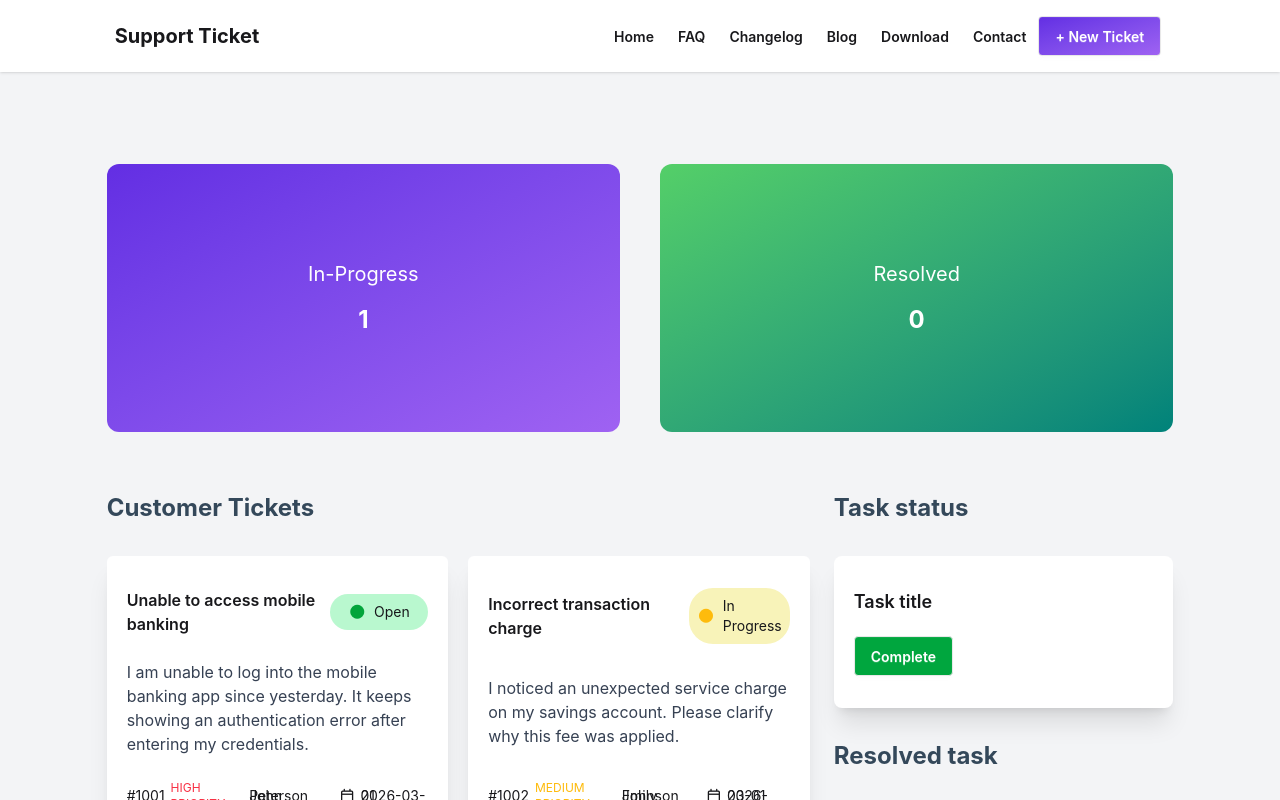
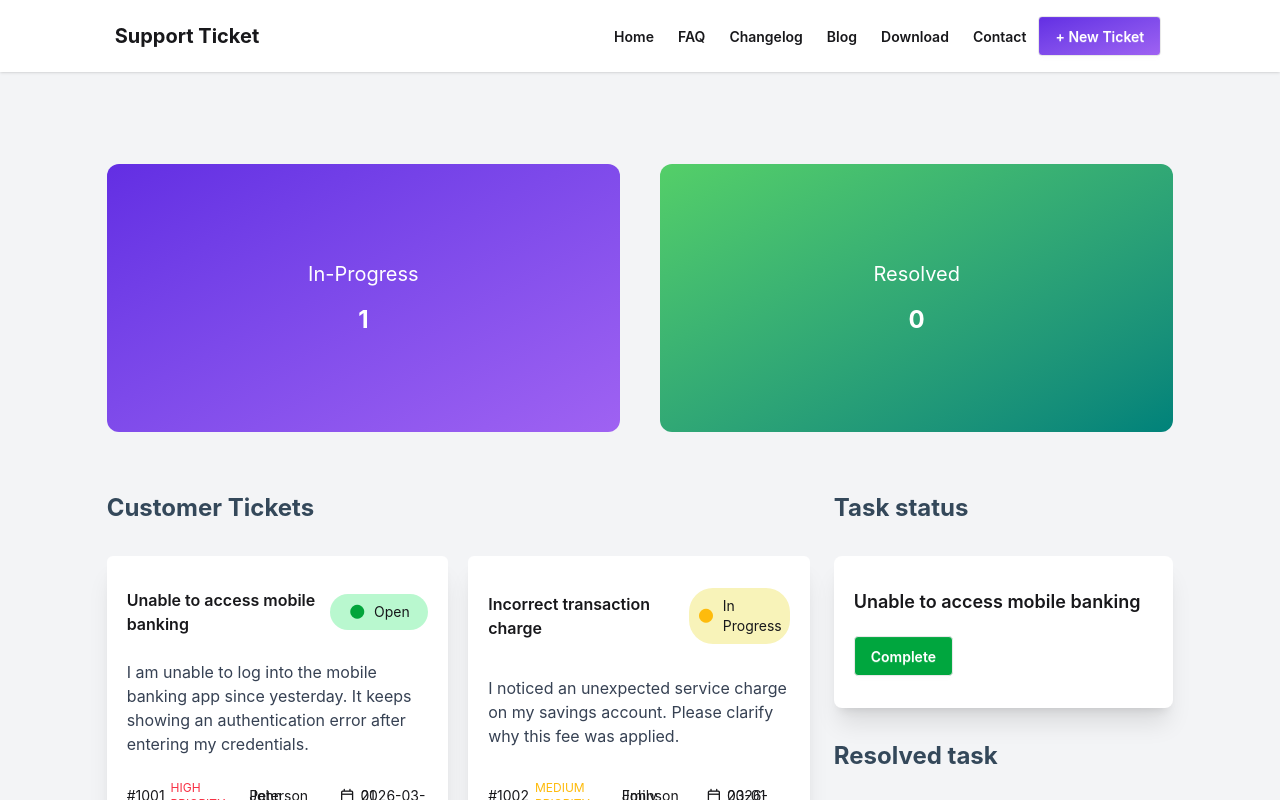
Before and after one commit to ronouk/react-support-ticket, a React (Vite) app: page / in a window 1280 px wide. Both pictures are taken after a click on the element 277 px from the left and 700 px from the top of the page. Shown: the top 800 px of the page. Built offline with nearby package versions, Linux system fonts and the light colour scheme.

Commit message:
readme added

```diff
--- a/src/App.jsx
+++ b/src/App.jsx
@@ -3,7 +3,7 @@ import Navbar from './components/navbar/Navbar';
 import StatusCard from './components/status-card/StatusCard';
 import TicketArea from './components/ticket-area/TicketArea';
 import Footer from './components/footer/Footer';
-import { ToastContainer } from 'react-toastify';
+import { toast, ToastContainer } from 'react-toastify';
 
 function App() {
   const [supportTicketData, setSupportTicketData] = useState(null);
@@ -12,7 +12,14 @@ function App() {
 
   // counter
   const [inProgressCounter, setInProgressCounter] = useState([]);
-  // const [selectedTicket, setSelectedTicket] = useState([]);
+
+  const [completedTask, setCompletedTask] = useState([]);
+
+  const handleCompleteTask = (singleTicketData) => {
+    const completedRemovedFromAll = supportTicketData.filter(singleData => singleData.id !== singleTicketData.id)
+    setSupportTicketData(completedRemovedFromAll);
+    toast(<span className='text-red-600 font-bold'>Ticket Removed</span>);
+  }
 
   useEffect(() => {
     fetch("/support_ticket.json")
@@ -39,13 +46,20 @@ function App() {
     <div className='bg-gray-100'>
       <Navbar />
       <div className="max-w-11/12 lg:max-w-5/6 mx-auto py-8">
-        <StatusCard inProgressCounter={inProgressCounter} />
+        <StatusCard
+          inProgressCounter={inProgressCounter}
+          completedTask={completedTask}
+          setCompletedTask={setCompletedTask}
+        />
 
         <Suspense fallback="Data loading...">
           <TicketArea
             supportTicketData={supportTicketData}
-            inProgressCounter = {inProgressCounter}
+            inProgressCounter={inProgressCounter}
             setInProgressCounter={setInProgressCounter}
+            completedTask={completedTask}
+            setCompletedTask={setCompletedTask}
+            handleCompleteTask={handleCompleteTask}
           />
         </Suspense>
       </div>
--- a/src/components/status-card/StatusCard.jsx
+++ b/src/components/status-card/StatusCard.jsx
@@ -1,6 +1,6 @@
 import React from 'react';
 
-const StatusCard = ({inProgressCounter}) => {
+const StatusCard = ({inProgressCounter, completedTask}) => {
 
     return (
         <div className='in-process grid grid-cols-1 md:grid-cols-2 gap-10 grow justify-between mx-auto md:my-15'>
@@ -14,7 +14,7 @@ const StatusCard = ({inProgressCounter}) => {
                 <div className='absolute scale-120 bg-[url("/vector1.png")] inset-0 bg-no-repeat'></div>
                 <div className='absolute scale-120 bg-[url("/vector1.png")] scale-x-[-1] inset-0 bg-no-repeat'></div>
                 <h1 className='text-xl'>Resolved</h1>
-                <h1 className='font-bold text-2xl'>0</h1>
+                <h1 className='font-bold text-2xl'>{completedTask.length}</h1>
             </div>
         </div>
     );
--- /dev/null
+++ b/src/components/task-status-card/TaskStatusCard.jsx
@@ -0,0 +1,20 @@
+import React from 'react';
+
+const TaskStatusCard = ({ singleTicketData, completedTask, setCompletedTask, addToCompleted }) => {
+    const handleCompleted = (singleTicketData) => {
+        // console.log(inProgressCounterData)
+        const newCompletedTask = [...completedTask, singleTicketData];
+        setCompletedTask(newCompletedTask);
+
+    }
+    return (
+        <div className='task-status-card'>
+            <div className='bg-white px-5 py-8 space-y-5 rounded-lg shadow-xl mb-5'>
+                <h1 className='text-lg font-semibold'>{singleTicketData.title}</h1>
+                <button onClick={() => { handleCompleted(singleTicketData), addToCompleted(singleTicketData) }} className='btn bg-green-600 text-white hover:bg-gray-700'>Complete</button>
+            </div>
+        </div>
+    );
+};
+
+export default TaskStatusCard;
--- a/src/components/ticket-area/TicketArea.jsx
+++ b/src/components/ticket-area/TicketArea.jsx
@@ -2,19 +2,24 @@ import React from 'react';
 import CustomerTicket from './customer-ticket/CustomerTicket';
 import TicketStatus from './ticket-status/TicketStatus';
 
-const TicketArea = ({ supportTicketData,inProgressCounter, setInProgressCounter }) => {
+const TicketArea = ({ supportTicketData, inProgressCounter, setInProgressCounter, completedTask, setCompletedTask }) => {
     return (
         <div className="grid lg:grid-cols-3 gap-6">
             <div className="lg:col-span-2">
                 <CustomerTicket
                     supportTicketData={supportTicketData}
-                    inProgressCounter = {inProgressCounter}
+                    inProgressCounter={inProgressCounter}
                     setInProgressCounter={setInProgressCounter}
                 />
             </div>
 
             <div className="col-span-1">
-                <TicketStatus />
+                <TicketStatus
+                    inProgressCounter={inProgressCounter}
+                    setInProgressCounter = {setInProgressCounter}
+                    completedTask={completedTask}
+                    setCompletedTask={setCompletedTask}
+                />
             </div>
         </div>
     );
--- a/src/components/ticket-area/customer-ticket/IndividualTicket.jsx
+++ b/src/components/ticket-area/customer-ticket/IndividualTicket.jsx
@@ -9,7 +9,7 @@ const IndividualTicket = ({ individualTicketData, inProgressCounter, setInProgre
     const handleInProgressCounter = (individualTicketData) => {
         if (isAdded) {
 
-            toast("Ticket already in processe")
+            toast("Ticket already in process")
 
             return
         };
--- a/src/components/ticket-area/ticket-status/TicketStatus.jsx
+++ b/src/components/ticket-area/ticket-status/TicketStatus.jsx
@@ -1,26 +1,62 @@
-import React from 'react';
+import React, { useState } from 'react';
+import TaskStatusCard from '../../task-status-card/TaskStatusCard';
+import { toast } from 'react-toastify';
 
-const TicketStatus = () => {
+const TicketStatus = ({ inProgressCounter, setInProgressCounter, completedTask, setCompletedTask }) => {
+
+    const [completedArray, setCompletedArray] = useState([])
+
+    const addToCompleted = (singleTicketData) => {
+        console.log(singleTicketData)
+
+        const newCompletedArray = [...completedArray, singleTicketData]
+        setCompletedArray(newCompletedArray);
+
+        // console.log(newCompletedArray)
+
+        toast(<span className='font-bold text-green-600'>Task Completed</span>)
+
+        const newInProgressCounter = inProgressCounter.filter(singleData => (singleData.id !== singleTicketData.id));
+        setInProgressCounter(newInProgressCounter);
+
+        console.log(newInProgressCounter);
+    }
+
+
     return (
         <div>
             {/* task status */}
             <div className='task-status mb-8'>
                 <h1 className='text-2xl font-bold text-[#34485A] mb-8'>Task status</h1>
-                <div className='task-status-card'>
-                    <div className='bg-white px-5 py-8 space-y-5 rounded-lg shadow-xl'>
-                        <h1 className='text-lg font-semibold'>Task title</h1>
-                        <button className='btn bg-green-600 text-white hover:bg-gray-700'>Complete</button>
-                    </div>
-                </div>
+                {inProgressCounter.length === 0 ? (
+                    <h1>No ticket processed</h1>
+                ) : (
+                    inProgressCounter.map((singleTicketData) => (
+                        <TaskStatusCard
+                            key={singleTicketData.id}
+                            singleTicketData={singleTicketData}
+                            completedTask={completedTask}
+                            setCompletedTask={setCompletedTask}
+                            addToCompleted={addToCompleted}
+
+                        />
+                    ))
+                )}
             </div>
 
             {/* Resolved task */}
             <div className='resolved-task'>
                 <h1 className='text-2xl font-bold text-[#34485A] mb-8'>Resolved task</h1>
                 <div className='resolved-task-card'>
-                    <div className='bg-[#E0E7FF] px-5 py-3 rounded-lg shadow-xl'>
-                        <h1 className='text-lg font-semibold'>Task title</h1>
-                    </div>
+
+                    {
+                        completedArray.length === 0 ? <h1>No Task completed</h1> :
+                            (completedArray.map((eachCompletedData, index) => (<div key={index} className='bg-[#E0E7FF] px-5 py-3 rounded-lg shadow-xl mb-5'>
+                                <h1 className='text-lg font-semibold'>{eachCompletedData.title}</h1>
+                            </div>)))
+
+                    }
+
                 </div>
             </div>
         </div>
```
Also changed, not shown: 1 other file (tests, documents, lock files or other folders).
